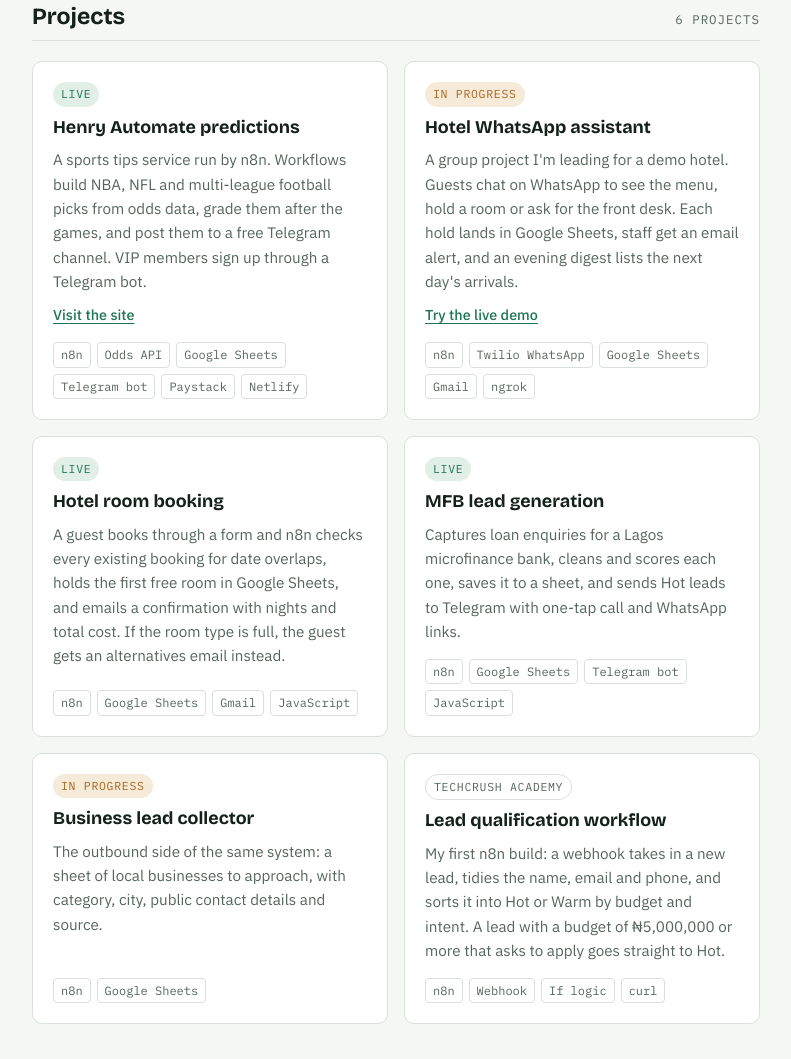
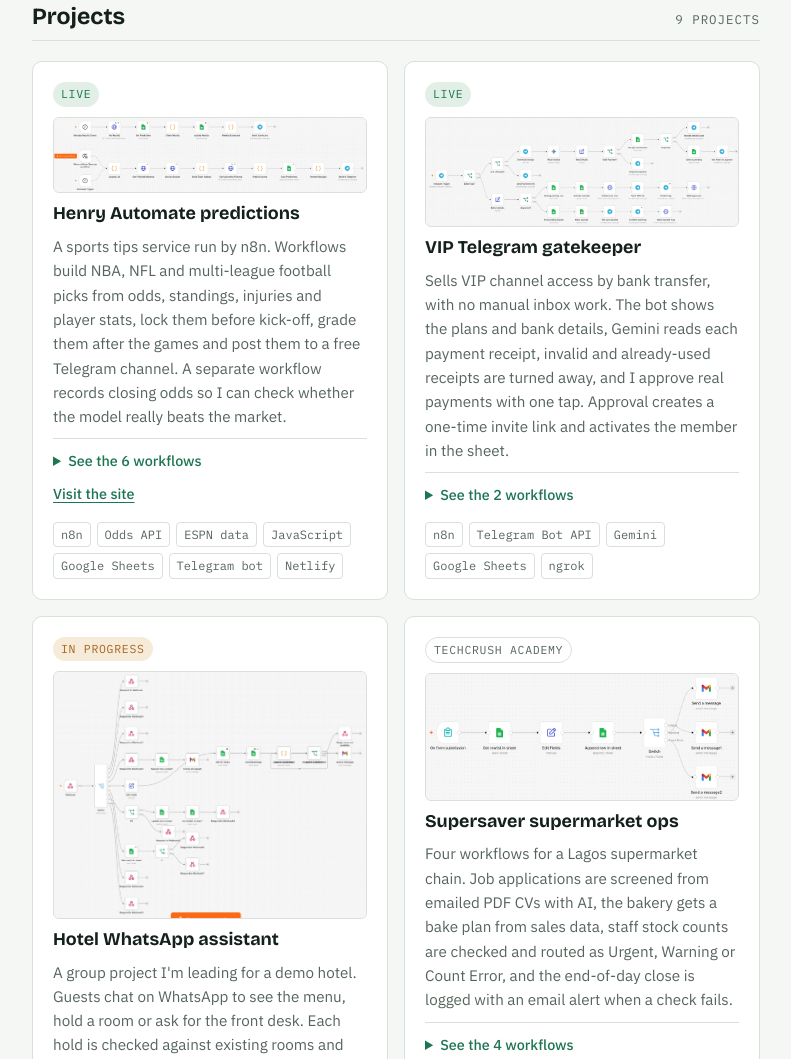
Before and after one commit to Henry-automate/portfolio, a plain HTML site: page index.html in a window 1280 px wide. Shown: the part 1215-2274 px from the top of the page, without its empty margins (244-1035 px from the left). Drawn offline with nearby package versions, Linux system fonts and the light colour scheme.

Commit message:
Add n8n workflow screenshots to projects
Adds 17 workflow screenshots, two new project cards (VIP Telegram gatekeeper,
Supersaver ops, travel agency), and a per-project gallery.

Co-Authored-By: Claude Opus 5.5 <noreply@anthropic.com>
Claude-Session: https://claude.ai/code/session_015TQzEzyxN77rjXF2GjDSQY

```diff
--- a/index.html
+++ b/index.html
@@ -96,6 +96,11 @@ footer{font-size:.85rem;color:var(--muted);border-top:1px solid var(--line);padd
 .stat span{font-size:.88rem;color:var(--muted)}
 .shot{border:1px solid var(--line);border-radius:6px;overflow:hidden;background:var(--bg)}
 .shot img{display:block;width:100%;height:auto}
+a.shot{display:block;cursor:zoom-in}
+.gallery{border-top:1px solid var(--line);padding-top:10px}
+.gallery summary{cursor:pointer;color:var(--accent);font-size:.9rem;font-weight:500;list-style-position:inside}
+.gallery figure{margin:12px 0 0;display:flex;flex-direction:column;gap:6px}
+.gallery figcaption{font-size:.82rem;color:var(--muted)}
 .tools{display:flex;flex-wrap:wrap;gap:8px}
 .tools span{font-family:var(--f-mono);font-size:.82rem;padding:6px 10px;border:1px solid var(--line);border-radius:6px;background:var(--surface)}
 .about{display:flex;flex-direction:column;gap:12px;max-width:62ch}
@@ -158,7 +163,7 @@ form{display:flex;flex-direction:column;gap:12px}
   <section aria-labelledby="tools-h">
     <div class="sec-head"><h2 id="tools-h">Tools I work with</h2></div>
     <div class="tools">
-      <span>n8n</span><span>JavaScript</span><span>Twilio WhatsApp</span><span>Telegram Bot API</span><span>Google Sheets</span><span>Gmail</span><span>Supabase</span><span>Paystack</span><span>Webhooks &amp; APIs</span><span>Docker</span><span>ngrok</span><span>GitHub</span><span>Netlify</span>
+      <span>n8n</span><span>JavaScript</span><span>Twilio WhatsApp</span><span>Telegram Bot API</span><span>Google Sheets</span><span>Gmail</span><span>Google Gemini</span><span>AI Agents</span><span>SerpAPI</span><span>Supabase</span><span>Paystack</span><span>Webhooks &amp; APIs</span><span>Docker</span><span>ngrok</span><span>GitHub</span><span>Netlify</span>
     </div>
   </section>
 
@@ -233,8 +238,20 @@ form{display:flex;flex-direction:column;gap:12px}
   projects.forEach(function(p){
     var c=el("article","project");
     c.appendChild(el("span","pill "+(p.status||"live"),labels[p.status]||"Live"));
-    if(p.image){ var f=el("div","shot"), i=el("img"); i.src=p.image; i.alt="Screenshot of "+p.title; i.loading="lazy"; i.onerror=function(){ f.remove(); }; f.appendChild(i); c.appendChild(f); }
+    if(p.image){ var f=el("a","shot"), i=el("img"); f.href=p.image; f.target="_blank"; f.rel="noopener"; i.src=p.image; i.alt="Screenshot of the "+p.title+" workflow in n8n"; i.loading="lazy"; i.onerror=function(){ f.remove(); }; f.appendChild(i); c.appendChild(f); }
     c.appendChild(el("h3",null,p.title)); c.appendChild(el("p",null,p.text));
+    if(p.gallery && p.gallery.length){
+      var d=el("details","gallery"), s=el("summary",null,"See the "+p.gallery.length+" workflow"+(p.gallery.length===1?"":"s"));
+      d.appendChild(s);
+      p.gallery.forEach(function(g){
+        var fig=el("figure"), a=el("a","shot"), im=el("img");
+        a.href=g.src; a.target="_blank"; a.rel="noopener"; im.src=g.src; im.alt=g.caption||("Workflow screenshot for "+p.title); im.loading="lazy";
+        im.onerror=function(){ fig.remove(); }; a.appendChild(im); fig.appendChild(a);
+        if(g.caption) fig.appendChild(el("figcaption",null,g.caption));
+        d.appendChild(fig);
+      });
+      c.appendChild(d);
+    }
     if(p.link){ var a=el("a",null,p.linkText||"Open"); a.href=p.link; a.target="_blank"; a.rel="noopener"; c.appendChild(a); }
     var st=el("div","stack"); (p.stack||[]).forEach(function(t){ st.appendChild(el("span",null,t)); }); c.appendChild(st);
     pl.appendChild(c);
--- a/site.js
+++ b/site.js
@@ -47,18 +47,65 @@ window.SITE = {
   // status: "live", "wip" or "course"
   // image:  a screenshot you uploaded to the "images" folder, e.g. "images/hotel-bot.png". Leave "" for no image.
   // link / linkText: optional button, e.g. a live demo. Leave "" to hide it.
+  // gallery: optional list of extra screenshots, shown under "See the N workflows".
+  //          Each one is { src: "images/workflows/name.webp", caption: "what it does" }.
   projects: [
     {
       status: "live", title: "Henry Automate predictions",
-      text: "A sports tips service run by n8n. Workflows build NBA, NFL and multi-league football picks from odds data, grade them after the games, and post them to a free Telegram channel. VIP members sign up through a Telegram bot.",
-      stack: ["n8n", "Odds API", "Google Sheets", "Telegram bot", "Paystack", "Netlify"],
-      image: "", link: "https://henryautomate.netlify.app", linkText: "Visit the site"
+      text: "A sports tips service run by n8n. Workflows build NBA, NFL and multi-league football picks from odds, standings, injuries and player stats, lock them before kick-off, grade them after the games and post them to a free Telegram channel. A separate workflow records closing odds so I can check whether the model really beats the market.",
+      stack: ["n8n", "Odds API", "ESPN data", "JavaScript", "Google Sheets", "Telegram bot", "Netlify"],
+      image: "images/workflows/multi-league-predictions.webp", link: "https://henryautomate.netlify.app", linkText: "Visit the site",
+      gallery: [
+        { src: "images/workflows/multi-league-predictions.webp", caption: "Multi-league football: team ratings, predictions and a Monday scorecard" },
+        { src: "images/workflows/nba-predictions.webp", caption: "NBA picks: odds, standings, injuries and player stats into the model" },
+        { src: "images/workflows/nfl-predictions.webp", caption: "NFL picks: the same engine adapted for the NFL" },
+        { src: "images/workflows/nba-grading.webp", caption: "NBA grading: final scores, win/loss and the running scorecard" },
+        { src: "images/workflows/nfl-grading.webp", caption: "NFL grading" },
+        { src: "images/workflows/nba-closing-lines.webp", caption: "Closing lines: tracks closing odds against the price at pick time" }
+      ]
+    },
+    {
+      status: "live", title: "VIP Telegram gatekeeper",
+      text: "Sells VIP channel access by bank transfer, with no manual inbox work. The bot shows the plans and bank details, Gemini reads each payment receipt, invalid and already-used receipts are turned away, and I approve real payments with one tap. Approval creates a one-time invite link and activates the member in the sheet.",
+      stack: ["n8n", "Telegram Bot API", "Gemini", "Google Sheets", "ngrok"],
+      image: "images/workflows/vip-gatekeeper-receipts.webp", link: "", linkText: "",
+      gallery: [
+        { src: "images/workflows/vip-gatekeeper-receipts.webp", caption: "Receipts: AI receipt check, duplicate block, approve or reject" },
+        { src: "images/workflows/vip-payments-bot.webp", caption: "Payments bot: plans, bank details, invite links and rejections" }
+      ]
     },
     {
       status: "wip", title: "Hotel WhatsApp assistant",
-      text: "A group project I'm leading for a demo hotel. Guests chat on WhatsApp to see the menu, hold a room or ask for the front desk. Each hold lands in Google Sheets, staff get an email alert, and an evening digest lists the next day's arrivals.",
-      stack: ["n8n", "Twilio WhatsApp", "Google Sheets", "Gmail", "ngrok"],
-      image: "", link: "https://grand-hotel-demo-ng.netlify.app", linkText: "Try the live demo"
+      text: "A group project I'm leading for a demo hotel. Guests chat on WhatsApp to see the menu, hold a room or ask for the front desk. Each hold is checked against existing rooms and bookings, lands in Google Sheets and triggers an email alert. Scheduled jobs send an evening arrivals digest, pre-arrival reminders through approved WhatsApp templates (with a plain-message fallback) and check-out follow-ups.",
+      stack: ["n8n", "Twilio WhatsApp", "Webhooks", "Google Sheets", "Gmail", "ngrok"],
+      image: "images/workflows/hotel-whatsapp-bot.webp", link: "https://grand-hotel-demo-ng.netlify.app", linkText: "Try the live demo",
+      gallery: [
+        { src: "images/workflows/hotel-whatsapp-bot.webp", caption: "Guest bot: one webhook routes every WhatsApp message" },
+        { src: "images/workflows/hotel-scheduled-messages.webp", caption: "Scheduled messages: digest, reminders with fallback, follow-ups" }
+      ]
+    },
+    {
+      status: "course", title: "Supersaver supermarket ops",
+      text: "Four workflows for a Lagos supermarket chain. Job applications are screened from emailed PDF CVs with AI, the bakery gets a bake plan from sales data, staff stock counts are checked and routed as Urgent, Warning or Count Error, and the end-of-day close is logged with an email alert when a check fails.",
+      stack: ["n8n", "Gmail", "Gemini", "PDF extraction", "Forms", "Google Sheets"],
+      image: "images/workflows/supersaver-stock-count.webp", link: "", linkText: "",
+      gallery: [
+        { src: "images/workflows/supersaver-cv-screener.webp", caption: "CV screener: Gmail → PDF → Gemini → sheet → auto-reply" },
+        { src: "images/workflows/supersaver-bake-planner.webp", caption: "Bake planner: daily sales summary emailed to the bakery" },
+        { src: "images/workflows/supersaver-stock-count.webp", caption: "Stock count: form → check → Urgent / Warning / Count Error" },
+        { src: "images/workflows/supersaver-daily-close.webp", caption: "Daily close: form → sheet → alert when a check fails" }
+      ]
+    },
+    {
+      status: "wip", title: "Travel agency enquiries & flight quotes",
+      text: "Enquiries for a Nigerian travel agency are scored Hot, Warm or Cold and saved to a CRM sheet, and hot leads alert the team at once. For flight requests, an AI agent searches live Google Flights fares, keeps the cheapest options, converts them to naira at today's rate and emails the customer a quote.",
+      stack: ["n8n", "AI Agent", "Gemini", "SerpAPI", "Google Sheets", "Gmail"],
+      image: "images/workflows/travel-enquiry-intake.webp", link: "", linkText: "",
+      gallery: [
+        { src: "images/workflows/travel-enquiry-intake.webp", caption: "Enquiry intake: lead scoring, CRM and the flight-quote agent" },
+        { src: "images/workflows/flight-finder-agent.webp", caption: "Flight finder: a chat agent with memory and a search tool" },
+        { src: "images/workflows/flight-search-tool.webp", caption: "Flight search tool: fetch, clean, filter, sort and convert to naira" }
+      ]
     },
     {
       status: "live", title: "Hotel room booking",
```
Also changed, not shown: images/workflows/flight-finder-agent.webp (added), images/workflows/flight-search-tool.webp (added), images/workflows/hotel-scheduled-messages.webp (added), images/workflows/hotel-whatsapp-bot.webp (added), images/workflows/multi-league-predictions.webp (added), images/workflows/nba-closing-lines.webp (added), images/workflows/nba-grading.webp (added), images/workflows/nba-predictions.webp (added), images/workflows/nfl-grading.webp (added), images/workflows/nfl-predictions.webp (added), images/workflows/supersaver-bake-planner.webp (added), images/workflows/supersaver-cv-screener.webp (added), images/workflows/supersaver-daily-close.webp (added), images/workflows/supersaver-stock-count.webp (added), 3 more files.
